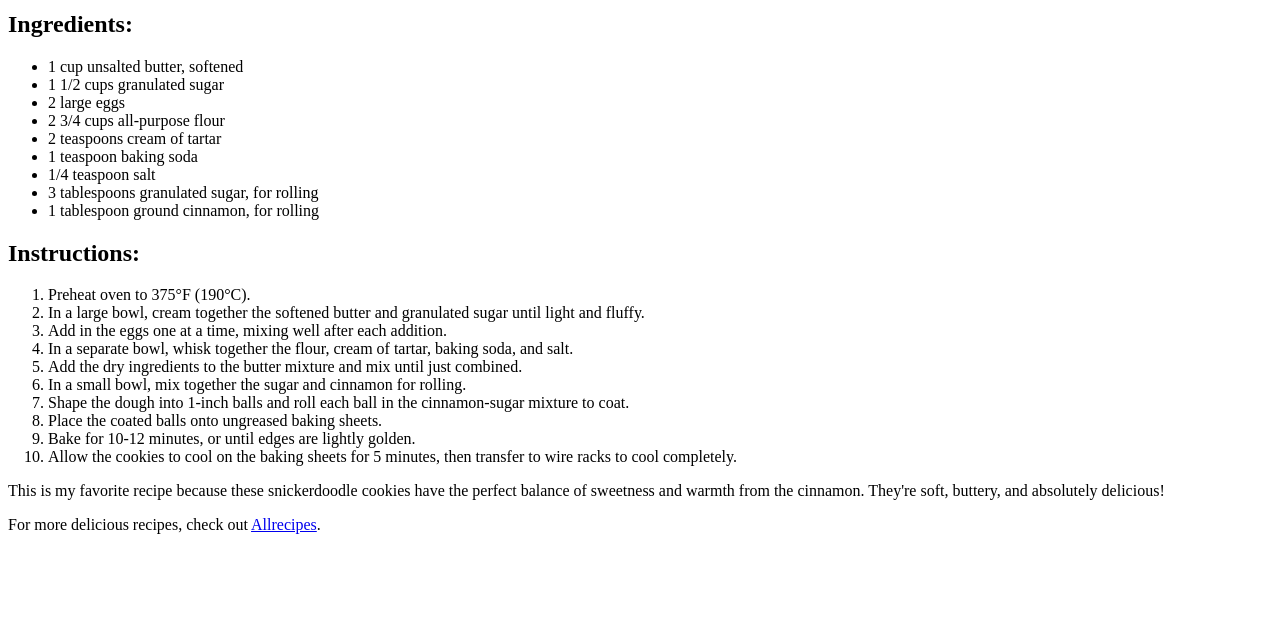
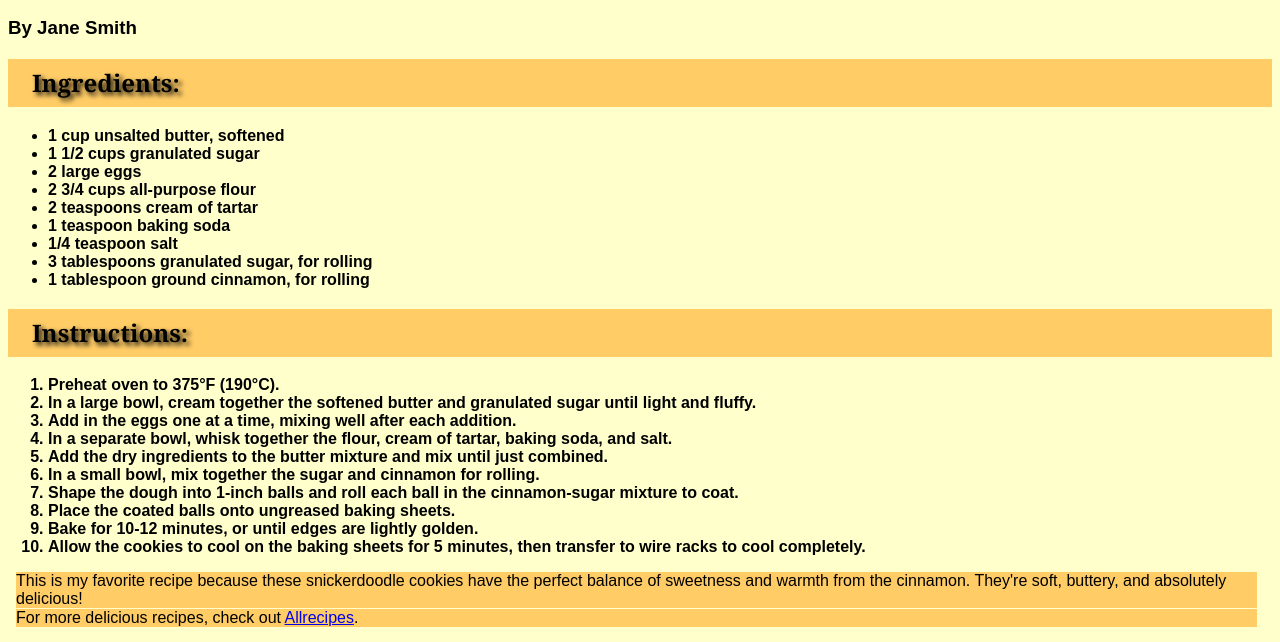
Before and after one commit to danielchikuru/CSIT121labs, a plain HTML site: page lab02/index.html in a window 1280 px wide. Shown: the part 158-800 px from the top of the page. Drawn offline with Linux system fonts and the light colour scheme.

Commit message:
index.html

```diff
--- a/lab02/index.html
+++ b/lab02/index.html
@@ -2,6 +2,8 @@
 <html>
 <head>
 <title>My Favorite Recipe</title>
+<meta charset="utf-8">
+<link href="Recipe.css" rel="stylesheet">
 </head>
 <body>
 <h1>My Favorite Recipe</h1>
```
